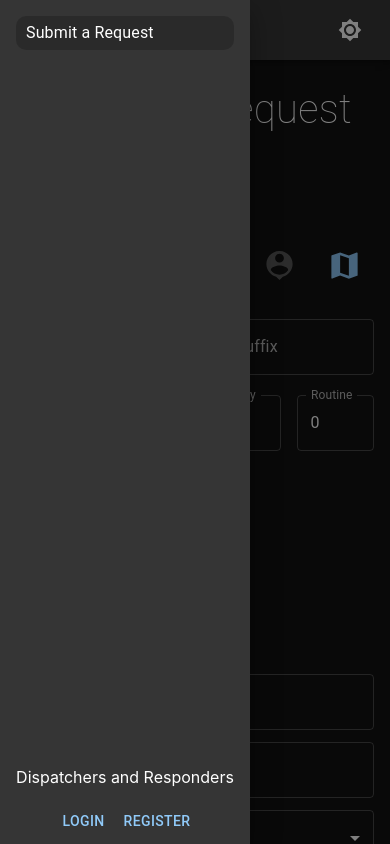
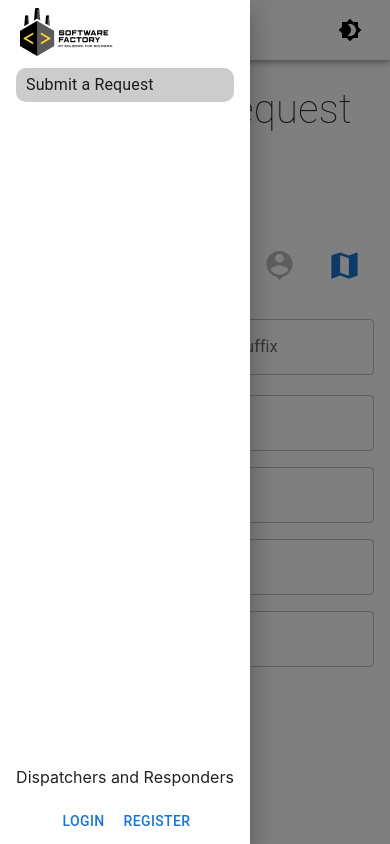
Before and after one commit to Team-Be-Spicy/9Line, a React (Create React App) app in the folder src/frontend/: page / in a window 390 px wide. Both pictures are taken after a click on the icon 24 px from the left and 28 px from the top of the page. Shown: the top 844 px of the page. Built offline with nearby package versions, Linux system fonts and the light colour scheme; no server answers.

Commit message:
cleaned up the background on all pages. added some responsiveness to the app header bar and nav menu. conditionally rendering the app logo with a media query

```diff
--- a/src/frontend/src/App.css
+++ b/src/frontend/src/App.css
@@ -45,3 +45,17 @@ h2 {
   color: gold;
   text-align: center;
 }
+
+#navMenuLogo {
+  display: none;
+}
+
+@media only screen and (max-width: 600px) {
+  #appBarLogo {
+    display: none;
+  }
+
+  #navMenuLogo {
+    display: block;
+  }
+}
--- a/src/frontend/src/App.js
+++ b/src/frontend/src/App.js
@@ -2,7 +2,7 @@ import './App.css';
 import React, {useEffect, useState} from 'react';
 import Requester from "./route/Requester";
 import Responder from "./route/Responder";
-import {Route, Routes} from "react-router-dom";
+import {NavLink, Route, Routes} from "react-router-dom";
 import Box from '@mui/material/Box';
 import Drawer from '@mui/material/Drawer';
 import Dispatcher from "./route/Dispatcher";
@@ -35,7 +35,7 @@ const App = () => {
     const {user, isAuthenticated, loginWithRedirect, logout} = useAuth0();
     const [userName, setUserName] = useState("");
     const [links, setLinks] = useState(default_links);
-    const [mode, setMode] = React.useState('dark');
+    const [mode, setMode] = React.useState('light');
 
     useEffect(() => {
         setUserName(isAuthenticated ? user.name : "");
@@ -65,20 +65,18 @@ const App = () => {
 
     return (
         <ThemeProvider theme={theme}>
-            <Box bgcolor="background.default" height="100%" minHeight="100vh">
+            <Box bgcolor="background.default" height="100%" minHeight="100vh" paddingBottom="5px">
                 <AppBar sx={{
                     display: "flex",
                     flexDirection: "row",
                     height: '60px',
-                    backgroundColor: 'action.hover',
-                    position: 'relative',
+                    backgroundColor: 'background.default',
+                    position: 'sticky',
                     alignItems: 'center',
                     justifyContent: 'space-between',
                     marginBottom: '20px'
                 }}>
-
-                    <Stack direction="row" sx={{backgroundColor: 'palette.background.default'}}>
-
+                        <Stack direction="row">
                             <MenuIcon sx={{cursor: 'pointer', margin: '12px', color: "#737373"}}
                                       onClick={() => setIsDrawerOpen(true)}>Test</MenuIcon>
                             <Drawer
@@ -93,20 +91,18 @@ const App = () => {
                                     logout={logout}
                                     hideDrawer={() => setIsDrawerOpen(false)}/>
                             </Drawer>
-
-
-                        <Box sx={{marginLeft: '20px'}}>
+                            <NavLink id="appBarLogo" to="/" style={{marginLeft: "20px"}}>
                                 <img src={SWFLogo} alt={"swf logo"}/>
-                        </Box>
+                            </NavLink>
                         </Stack>
 
                         <Stack direction="row" alignItems="center" paddingRight="20px">
                             <Typography color="text.primary" style={{paddingRight: '12px'}}>{userName}</Typography>
-                        <IconButton sx={{ ml: 1 }} onClick={colorMode.toggleColorMode} color="inherit">
-                            {theme.palette.mode === 'dark' ? <Brightness7Icon /> : <Brightness4Icon sx={{color: 'black'}}/>}
+                            <IconButton sx={{ml: 1}} onClick={colorMode.toggleColorMode} color="inherit">
+                                {theme.palette.mode === 'dark' ? <Brightness7Icon/> :
+                                    <Brightness4Icon sx={{color: 'black'}}/>}
                             </IconButton>
                         </Stack>
-
                 </AppBar>
                 <Routes>
                     <Route path="/" element={<Requester/>}/>
--- a/src/frontend/src/component/NavigationList.js
+++ b/src/frontend/src/component/NavigationList.js
@@ -4,6 +4,8 @@ import List from "@mui/material/List";
 import ListItem from "@mui/material/ListItem";
 import {NavLink} from "react-router-dom";
 import Button from "@mui/material/Button";
+import Box from "@mui/material/Box";
+import SWFLogo from "../images/swf-log.png";
 
 const NavigationList = ({links, isAuthenticated, loginWithRedirect, logout, hideDrawer}) =>
     <Stack
@@ -11,7 +13,11 @@ const NavigationList = ({links, isAuthenticated, loginWithRedirect, logout, hide
         justifyContent="space-between"
         role="presentation"
     >
+
         <List onClick={hideDrawer}>
+            <NavLink id="navMenuLogo" to="/" style={{marginLeft: "20px"}}>
+                <img src={SWFLogo} alt={"swf logo"}/>
+            </NavLink>
             {links.map(link =>
                 <ListItem key={link.id}>
                     <NavLink
--- a/src/frontend/src/index.css
+++ b/src/frontend/src/index.css
@@ -1,4 +1,5 @@
 body {
+  height: 100vh;
   margin: 0;
   font-family: -apple-system, BlinkMacSystemFont, 'Segoe UI', 'Roboto', 'Oxygen',
     'Ubuntu', 'Cantarell', 'Fira Sans', 'Droid Sans', 'Helvetica Neue',
--- a/src/frontend/src/route/Requester.js
+++ b/src/frontend/src/route/Requester.js
@@ -160,7 +160,7 @@ const Requester = () => {
 
 
     return (
-        <>
+        <div>
             {isMapOpen &&
                 <MapModal setLocation={setLocation} open={isMapOpen} handleClose={() => setIsMapOpen(false)}/>}
             {alert &&
@@ -226,7 +226,11 @@ const Requester = () => {
                         />
                     </Box>
 
-                    <Box sx={{display: 'flex', marginTop: '16px'}}>
+                    <Box sx={{display: 'flex',
+                        marginTop: '16px',
+                        flexDirection: (isSmallScreen ? 'column' : 'row'),
+                        gap: '16px'}
+                    }>
                         <Controller
                             defaultValue='0'
                             name='urgent'
@@ -239,7 +243,6 @@ const Requester = () => {
                                     data-cy="urgentPatient"
                                     error={!!error}
                                     helperText={error ? error.message : null}
-                                    sx={{marginRight: '16px'}}
                                     label="Urgent"
                                     type="number"
                                     onChange={onChange}
@@ -260,7 +263,6 @@ const Requester = () => {
                                     data-cy="urgentSurgPatient"
                                     error={!!error}
                                     helperText={error ? error.message : null}
-                                    sx={{marginRight: '16px'}}
                                     label="Urgent Surgical"
                                     type="number"
                                     onChange={onChange}
@@ -281,7 +283,6 @@ const Requester = () => {
                                     data-cy="priorityPatient"
                                     error={!!error}
                                     helperText={error ? error.message : null}
-                                    sx={{marginRight: '16px'}}
                                     label="Priority"
                                     type="number"
                                     onChange={onChange}
@@ -518,7 +519,7 @@ const Requester = () => {
                 open={open}
                 data={data}
                 handleClose={handleClose}/>
-        </>
+        </div>
     )
 }
 
```
Lines whose indentation alone changed are shown as unchanged.
